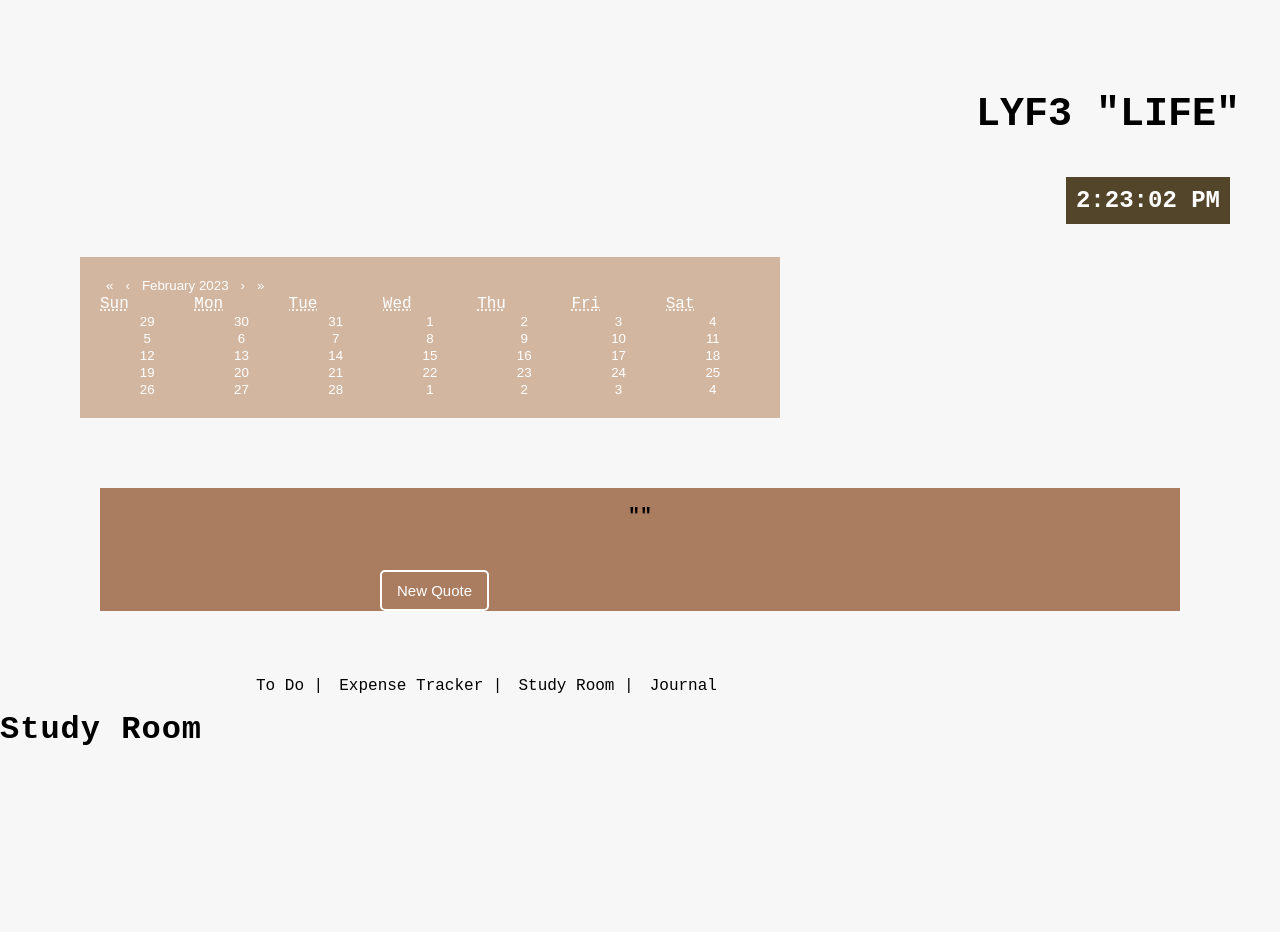
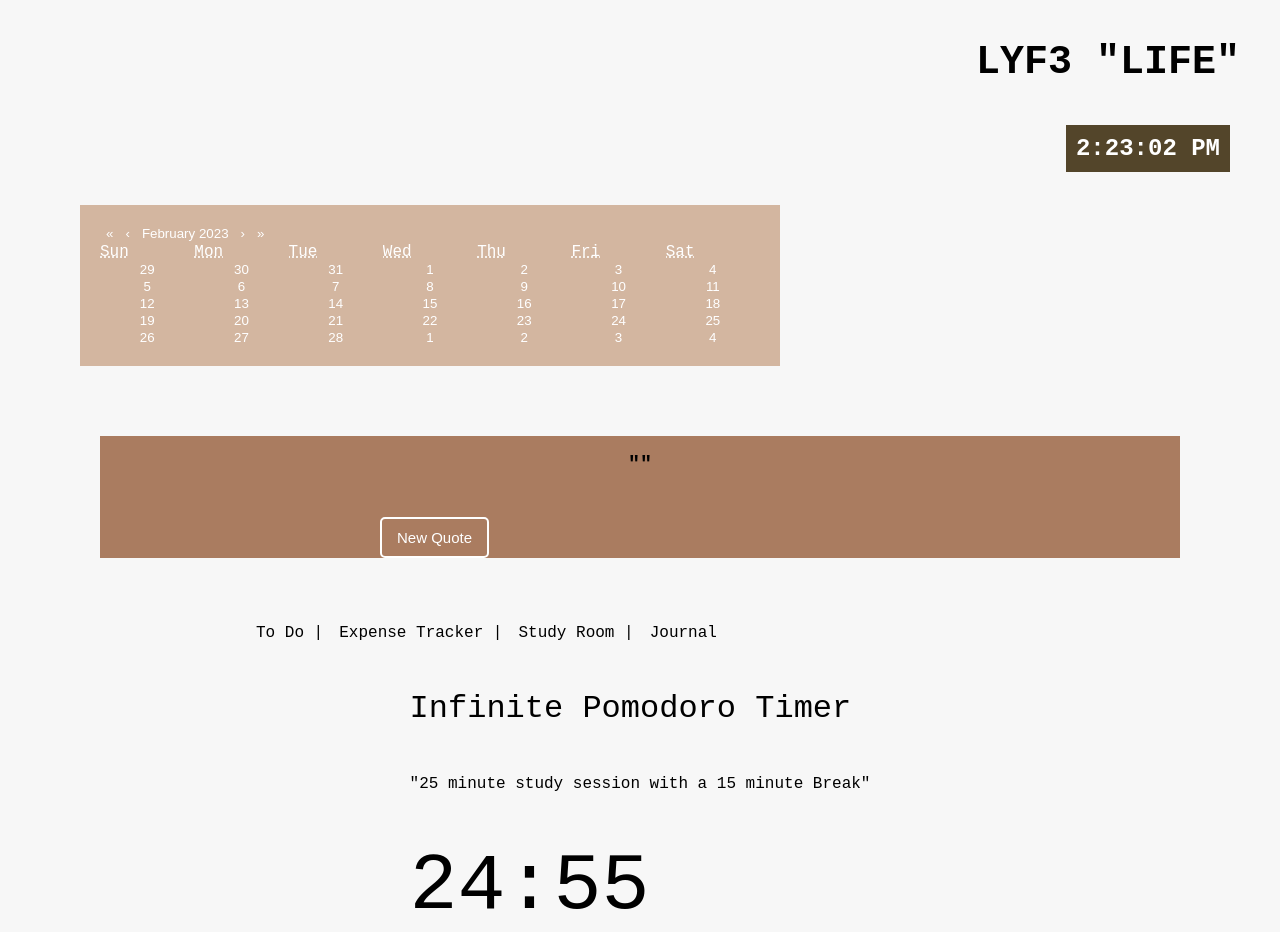
Before and after one commit to anji-braimoh/LYF3, a React (Create React App) app in the folder lyf3/: page /study in a window 1280 px wide. Before the commit the page ends 800 px from the top, so only its background shows below. Built offline with nearby package versions, Linux system fonts and the light colour scheme; no server answers.

Commit message:
completed the infinite pomodoro timer

```diff
--- /dev/null
+++ b/lyf3/src/components/study.css
@@ -0,0 +1,14 @@
+.pomodoro{display:grid;
+height: 100%;
+justify-content: center;
+align-items: center;
+font-size: 5em;}
+
+.message{font-size: 0.4em;
+min-height: 0.5em;
+margin-bottom: 0.5em;
+}
+
+p{font-size: 2rem;}
+
+.info {font-size: 1rem;}
--- a/lyf3/src/components/study.js
+++ b/lyf3/src/components/study.js
@@ -1,3 +1,49 @@
+import React, {useState,useEffect} from "react"
+import './study.css';
+
+
+
 export function Study() {
-    return <h1>Study Room</h1>
+const [minutes,setMinutes] = useState(25)
+const [seconds,setSeconds]= useState(0)
+const [displayMessage,setDisplayMessage]= useState(false)
+
+useEffect(() => {
+  let interval = setInterval(()=>{
+clearInterval(interval)
+
+if (seconds===0){
+    if (minutes!==0){
+        setSeconds(59)
+        setMinutes(minutes - 1)
+    } else {
+        let minutes = displayMessage ? 24:14
+        let seconds = 59
+
+        setSeconds(seconds)
+        setMinutes(minutes)
+        setDisplayMessage(!displayMessage)
+    }
+} else{
+    setSeconds (seconds -1)
 }
+  },1000)
+}, [seconds]) //gives us a side effect we can run whenever something happens, so each time we update seconds, we want something to happen in use effect
+
+
+const timerMinutes = minutes < 10 ? `0${minutes}` : minutes
+const timerSeconds = seconds < 10 ? `0${seconds}`: seconds
+
+
+    return <div className="pomodoro">
+        <p>Infinite Pomodoro Timer</p>
+        <p className="info">"25 minute study session with a 15 minute Break"</p>
+        <div className="message">
+            {displayMessage && <div>Break Time! New Session starts in :</div>}
+        </div>
+        <div className="timer">
+            {timerMinutes}:{timerSeconds}
+            </div>
+</div>
+
+}
```
